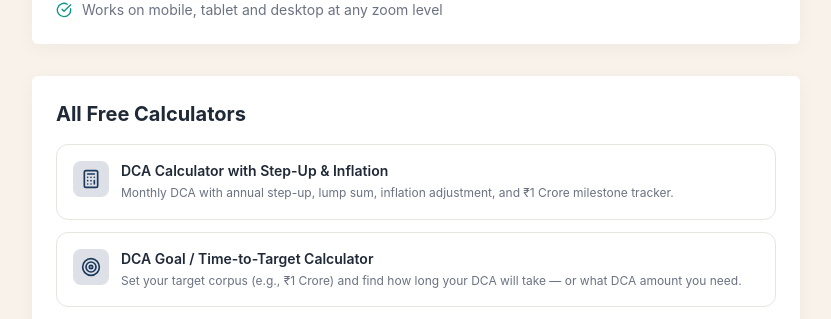
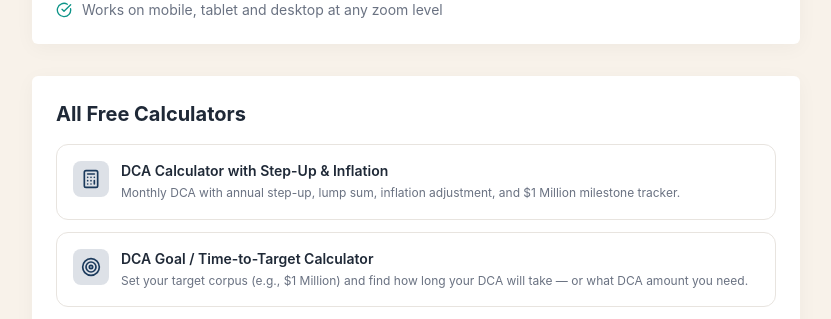
Before and after one commit to wwerajattigercom-netizen/SIP-Calculator, a Next.js app: page /us/about in a window 1280 px wide. Shown: the part 999-1318 px from the top of the page, without its empty margins (224-1055 px from the left). Built offline with nearby package versions, Linux system fonts and the light colour scheme; a web font is replaced by a local one.

Commit message:
fix: navigation links in us about and disclaimer pages, fix proxy naming

```diff
--- a/src/app/us/about/page.js
+++ b/src/app/us/about/page.js
@@ -5,25 +5,25 @@ import Breadcrumb from '@/components/Breadcrumb';
 
 const TOOLS = [
   {
-    href: '/',
+    href: '/us/dca-calculator',
     icon: <Calculator className="w-5 h-5 text-[var(--color-accent)]" />,
     name: 'DCA Calculator with Step-Up & Inflation',
-    desc: 'Monthly DCA with annual step-up, lump sum, inflation adjustment, and ₹1 Crore milestone tracker.',
+    desc: 'Monthly DCA with annual step-up, lump sum, inflation adjustment, and $1 Million milestone tracker.',
   },
   {
-    href: '/target-amount-calculator',
+    href: '/us/target-amount-calculator',
     icon: <Target className="w-5 h-5 text-[var(--color-accent)]" />,
     name: 'DCA Goal / Time-to-Target Calculator',
-    desc: 'Set your target corpus (e.g., ₹1 Crore) and find how long your DCA will take — or what DCA amount you need.',
+    desc: 'Set your target corpus (e.g., $1 Million) and find how long your DCA will take — or what DCA amount you need.',
   },
   {
-    href: '/cagr-calculator',
+    href: '/us/cagr-calculator',
     icon: <TrendingUp className="w-5 h-5 text-[#0D9488]" />,
     name: 'CAGR Calculator',
     desc: 'Compound Annual Growth Rate calculator for lump sum investments and DCA+lumpsum portfolios. Includes Rule of 72.',
   },
   {
-    href: '/lumpsum-calculator',
+    href: '/us/lumpsum-calculator',
     icon: <Calculator className="w-5 h-5 text-[#059669]" />,
     name: 'Lumpsum Calculator',
     desc: 'Calculate future value of a one-time lump sum investment at a given annual return rate.',
--- a/src/app/us/disclaimer/page.js
+++ b/src/app/us/disclaimer/page.js
@@ -157,9 +157,9 @@ export default function DisclaimerPage() {
           <p className="text-gray-500 dark:text-gray-400 text-sm mb-3 text-center">Try our free calculators</p>
           <div className="flex flex-wrap justify-center gap-3">
             {[
-              { href: '/', label: 'DCA Calculator', icon: <Calculator className="w-3.5 h-3.5" /> },
-              { href: '/cagr-calculator', label: 'CAGR Calculator', icon: <TrendingUp className="w-3.5 h-3.5" /> },
-              { href: '/target-amount-calculator', label: 'Goal Calculator', icon: <Target className="w-3.5 h-3.5" /> },
+              { href: '/us/dca-calculator', label: 'DCA Calculator', icon: <Calculator className="w-3.5 h-3.5" /> },
+              { href: '/us/cagr-calculator', label: 'CAGR Calculator', icon: <TrendingUp className="w-3.5 h-3.5" /> },
+              { href: '/us/target-amount-calculator', label: 'Goal Calculator', icon: <Target className="w-3.5 h-3.5" /> },
             ].map(({ href, label, icon }) => (
               <Link
                 key={href}
```
